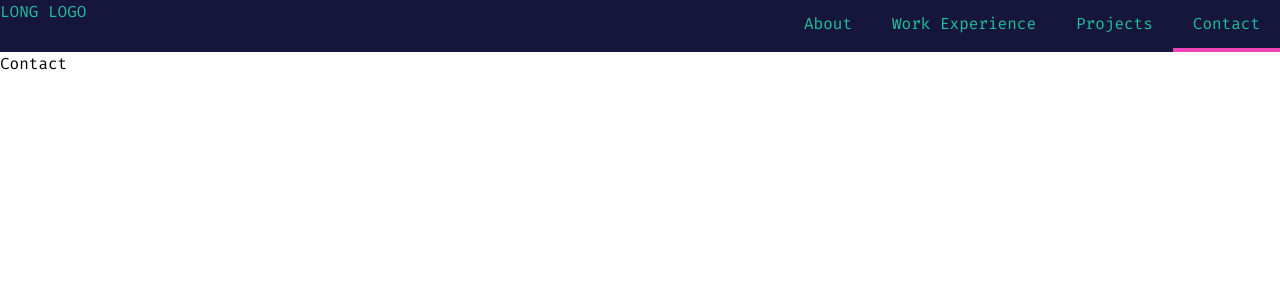
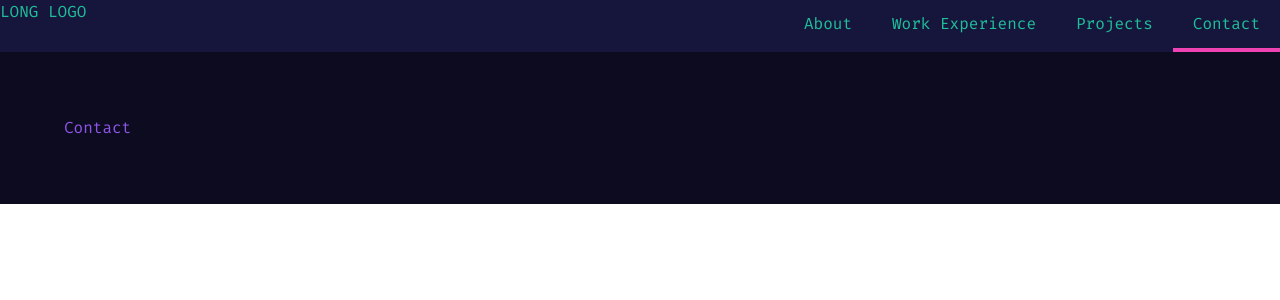
Before and after one commit to csong202/csong202.github.io, a React (Create React App) app: page /contact in a window 1280 px wide. Shown: the top 300 px of the page. Built offline with nearby package versions, Linux system fonts and the light colour scheme.

Commit message:
PageWrapper component

```diff
--- a/src/components/PageWrapper.tsx
+++ b/src/components/PageWrapper.tsx
@@ -1,11 +1,16 @@
 import React from "react";
 import { NavBar } from ".";
 
-const PageWrapper = (page: JSX.Element) => {
+type PageWrapperProps = {
+	page: JSX.Element;
+};
+
+const PageWrapper = (props: PageWrapperProps) => {
+	const { page } = props;
 	return (
-		<div className="w-full h-full p-0 bg-background text-purple">
+		<div className="w-dvw h-full p-0 bg-background text-purple">
 			<NavBar />
-			{page}
+			<div className="p-8 lg:p-12 xl:p-16">{page}</div>
 		</div>
 	);
 };
--- a/src/pages/About.tsx
+++ b/src/pages/About.tsx
@@ -1,4 +1,4 @@
-import { Content, Headshot, NavBar } from "../components";
+import { Content, Headshot } from "../components";
 import textContent from "../content/text/about.json";
 
 const About = () => {
@@ -9,8 +9,7 @@ const About = () => {
 		outsideWorkContent,
 	} = textContent;
 	return (
-		<div className="bg-background h-full sm:h-dvh w-dvw text-purple">
-			<NavBar />
+		<>
 			<div className="flex flex-col md:flex-row justify-between content-center p-6">
 				<Headshot />
 				<Content h1Text={introHeading} paragraphs={introContent} />
@@ -22,7 +21,7 @@ const About = () => {
 				/>
 				{/* TODO pictures */}
 			</div>
-		</div>
+		</>
 	);
 };
 
--- a/src/pages/Contact.tsx
+++ b/src/pages/Contact.tsx
@@ -1,12 +1,5 @@
-import { NavBar } from "../components";
-
 const Contact = () => {
-	return (
-		<>
-			<NavBar />
-			Contact
-		</>
-	);
+	return <>Contact</>;
 };
 
 export default Contact;
--- a/src/pages/Projects.tsx
+++ b/src/pages/Projects.tsx
@@ -1,12 +1,10 @@
-import { Content, NavBar } from "../components";
+import { Content } from "../components";
 import projects from "../content/text/projects";
 import { ReactComponent as GitHubIcon } from "../icons/github.svg";
 
 const Projects = () => {
 	return (
-		<div className="bg-background h-full sm:h-dvh  w-dvw text-purple">
-			<NavBar />
-			<div className="p-8 lg:p-12 xl:p-16">
+		<>
 			{projects.map(({ name, ghLink, description }) => (
 				<Content
 					h1Text={name}
@@ -19,8 +17,7 @@ const Projects = () => {
 					className="mb-6"
 				/>
 			))}
-			</div>
-		</div>
+		</>
 	);
 };
 
--- a/src/pages/WorkExperience.tsx
+++ b/src/pages/WorkExperience.tsx
@@ -1,12 +1,10 @@
-import { Content, NavBar } from "../components";
+import { Content } from "../components";
 import workExperience from "../content/text/workExperience";
 import { ReactComponent as WebsiteIcon } from "../icons/outside-page.svg";
 
 const WorkExperience = () => {
 	return (
-		<div className="bg-background h-full w-dvw text-purple">
-			<NavBar />
-			<div className="p-8 lg:p-12 xl:p-16">
+		<>
 			{workExperience.map(
 				({
 					jobTitle,
@@ -39,8 +37,7 @@ const WorkExperience = () => {
 					);
 				}
 			)}
-			</div>
-		</div>
+		</>
 	);
 };
 
```
Also changed, not shown: src/App.tsx (+5 -7 lines). Lines whose indentation alone changed are shown as unchanged.
